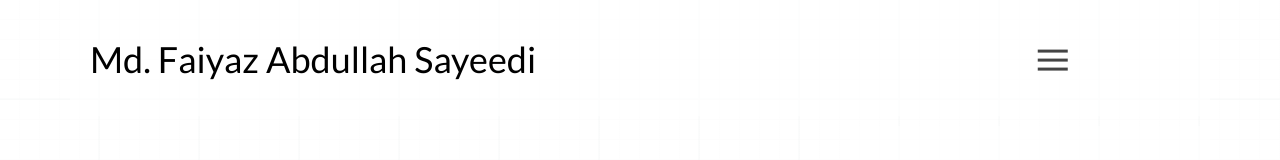
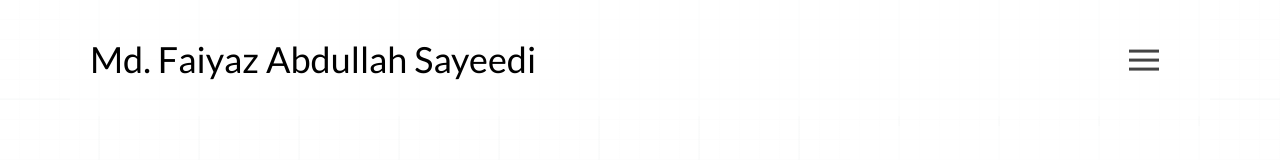
Before and after one commit to faiyazabdullah/faiyazabdullah, a plain HTML site: page web/articles.html in a window 1280 px wide. Shown: the top 160 px of the page. Drawn offline with nearby package versions, Linux system fonts and the light colour scheme; files whose address does not match are found by name.

Commit message:
right align the menu button

```diff
--- a/web/articles.html
+++ b/web/articles.html
@@ -33,7 +33,7 @@
 										class="hidden-xs hidden-sm">Sayeedi</span></a></h1>
 					</div>
 				</div><!-- col-md-4 -->
-				<div class="col-md-2 col-sm-2 col-xs-2">
+				<div class="col-md-2 col-sm-2 col-xs-2" style="text-align: right !important;">
 					<button type="button" id="trigger-overlay" class="menu-toggle">
 						<span class="ion-navicon"></span>
 					</button>
```
Also changed, not shown: web/datasets.html (+1 -1 lines), web/index.html (+1 -1 lines), web/projects.html (+1 -1 lines), web/publications.html (+1 -1 lines).
